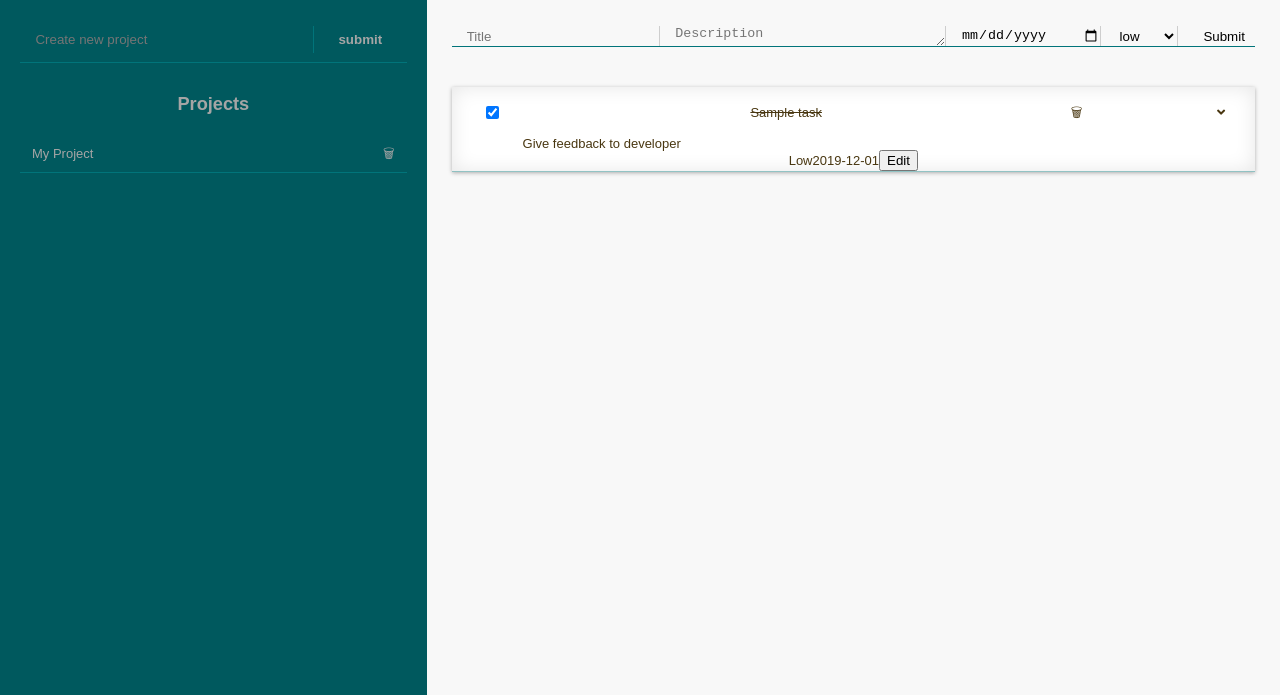
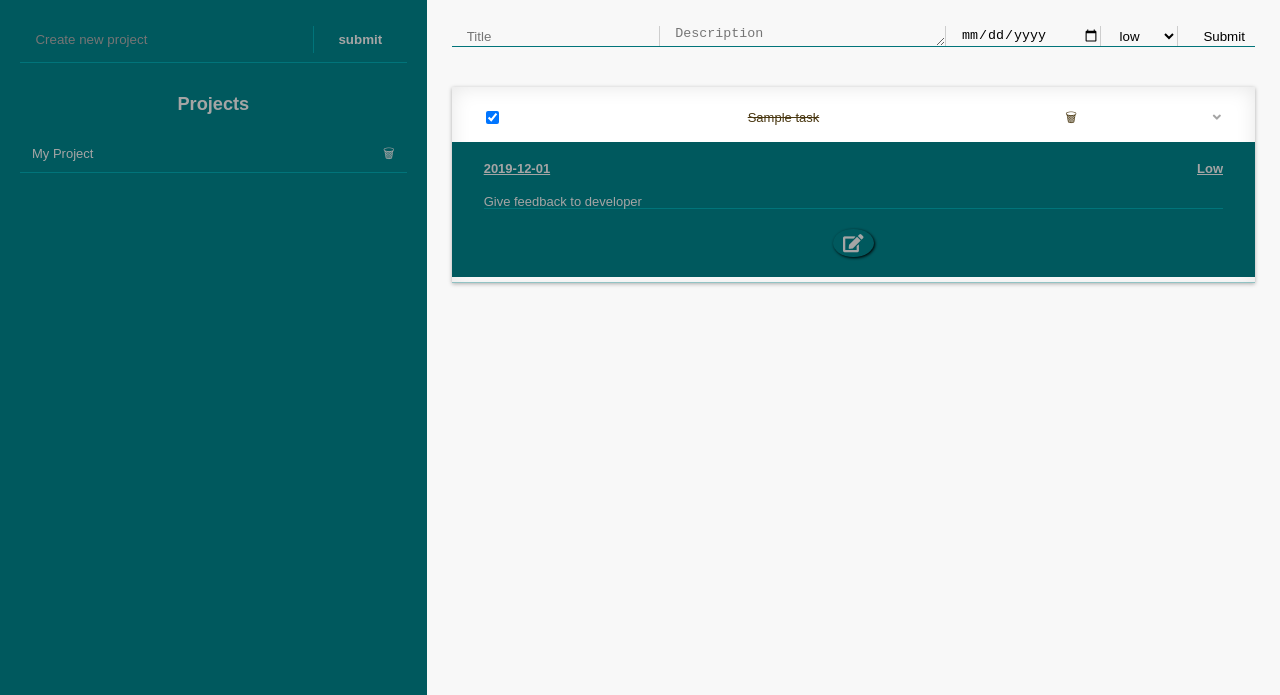
Before and after one commit to Cena-JM/todo-list, a website built with webpack: page dist/index.html in a window 1280 px wide. Both pictures are taken after a click on the element 1220 px from the left and 217 px from the top of the page. Shown: the part 105-800 px from the top of the page. Built offline with nearby package versions, Linux system fonts and the light colour scheme.

Commit message:
Add todo body styles

```diff
--- a/src/renderProjects.js
+++ b/src/renderProjects.js
@@ -18,7 +18,7 @@ const renderProjects = () => {
         projectItem.setAttribute("data-index", idx);
 
         const title = document.createElement('p');
-        title.classList.add('title');
+        title.classList.add('project-name');
         title.innerHTML = `${project.title}`;
 
         const remove = document.createElement('div');
--- a/src/renderTodos.js
+++ b/src/renderTodos.js
@@ -41,25 +41,26 @@ const renderTodos = (projectId) => {
         const more = document.createElement('span');
         more.innerHTML = '<i class="fas fa-angle-down"></i>';
 
+        const dueDate = document.createElement('span');
+        dueDate.setAttribute('contenteditable', "true");
+        dueDate.classList.add('todo-date');
+        dueDate.innerHTML = `${todo.dueDate}`;
+        todoBody.appendChild(dueDate);
+
+        const priority = document.createElement('span');
+        priority.classList.add('todo-priority');
+        priority.innerHTML = `${todo.priority}`;
+        todoBody.appendChild(priority);
+        (todo.priority === 'low')? check.classList.add('low') : (todo.priority === 'medium')? check.classList.add('medium') : check.classList.add('high');
+
         const desc = document.createElement('p');
         desc.setAttribute('contenteditable', "true");
         desc.classList.add('todo-desc');
         desc.innerHTML = `${todo.description}`;
         todoBody.appendChild(desc);
 
-        const priority = document.createElement('span');
-        priority.classList.add('todo-priority');
-        priority.innerHTML = `${todo.priority}`;
-        todoBody.appendChild(priority);
-
-        const dueDate = document.createElement('span');
-        dueDate.setAttribute('contenteditable', "true");
-        dueDate.classList.add('todo-date');
-        dueDate.innerHTML = `${todo.dueDate}`;
-        todoBody.appendChild(dueDate);
-
         const edit = document.createElement('button');
-        edit.textContent = 'Edit';
+        edit.innerHTML = `<i class="fas fa-edit"></i>`;
         edit.classList.add('edit-btn');
         todoBody.appendChild(edit);
 
--- a/src/styles/style.css
+++ b/src/styles/style.css
@@ -80,8 +80,8 @@ body {
 .todo-item{
   display: flex;
   flex-direction: column;
-  margin-bottom: 15px;
   border-bottom: 1px solid rgba(0, 122, 126, 0.4);
+  padding: 5px 0;
 }
 
 .todo-head{
@@ -93,9 +93,48 @@ body {
   height: 50px;
   margin: 0 10px 0 10px;
 }
-.todo-item p {
+
+.todo-body {
+  background: #00595e;
+  padding: 20px 32px;
+  color: #a5a5a5;
+}
+
+.title {
   width: 300px;
 }
+
+.todo-date {
+  float: left;
+  font-size: 1em;
+  font-weight: 700;
+  text-decoration: underline;
+  margin-bottom: 20px;
+}
+
+.todo-priority {
+  float: right;
+  text-decoration: underline;
+  font-weight: 700;
+}
+
+.todo-desc {
+  clear: left;
+  text-align: left;
+  border-bottom: 1px #01747a solid;
+  margin-bottom: 20px;
+}
+
+.edit-btn {
+  clear: both;
+  border: none;
+  background: none;
+  font-size: 1.4em;
+  box-shadow: 1px 1px 3px;
+  border-radius: 50%;
+}
+
+.fas { color: #a5a5a5; padding: 4px; }
 
 .c { height: 20px; background: none; border: none; border-left: 1px solid #cecece; padding: 0 0 0 15px; }
 .c1 { width: 25%; border: none; }
@@ -188,3 +227,9 @@ header h2{
 .crossed {
   text-decoration: line-through;
 }
+
+/* priorities */
+
+.low { background: #008800; }
+.medium { background: #f96d15; }
+.high { background: #880000; }
```
Also changed, not shown: dist/main.js.
